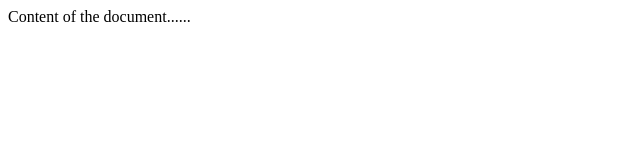
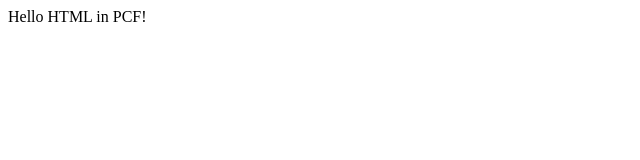
Before and after one commit to ryankschee/pcf-static-web, a plain HTML site: page index.html in a window 1280 px wide. Shown: the full height of the page, 0-640 px from the left. Drawn offline with Linux system fonts and the light colour scheme.

Commit message:
Amend readme

```diff
--- a/index.html
+++ b/index.html
@@ -6,7 +6,7 @@
 </head>
 
 <body>
-Content of the document......
+Hello HTML in PCF!
 </body>
 
 </html>
```
Also changed, not shown: 1 other file.
